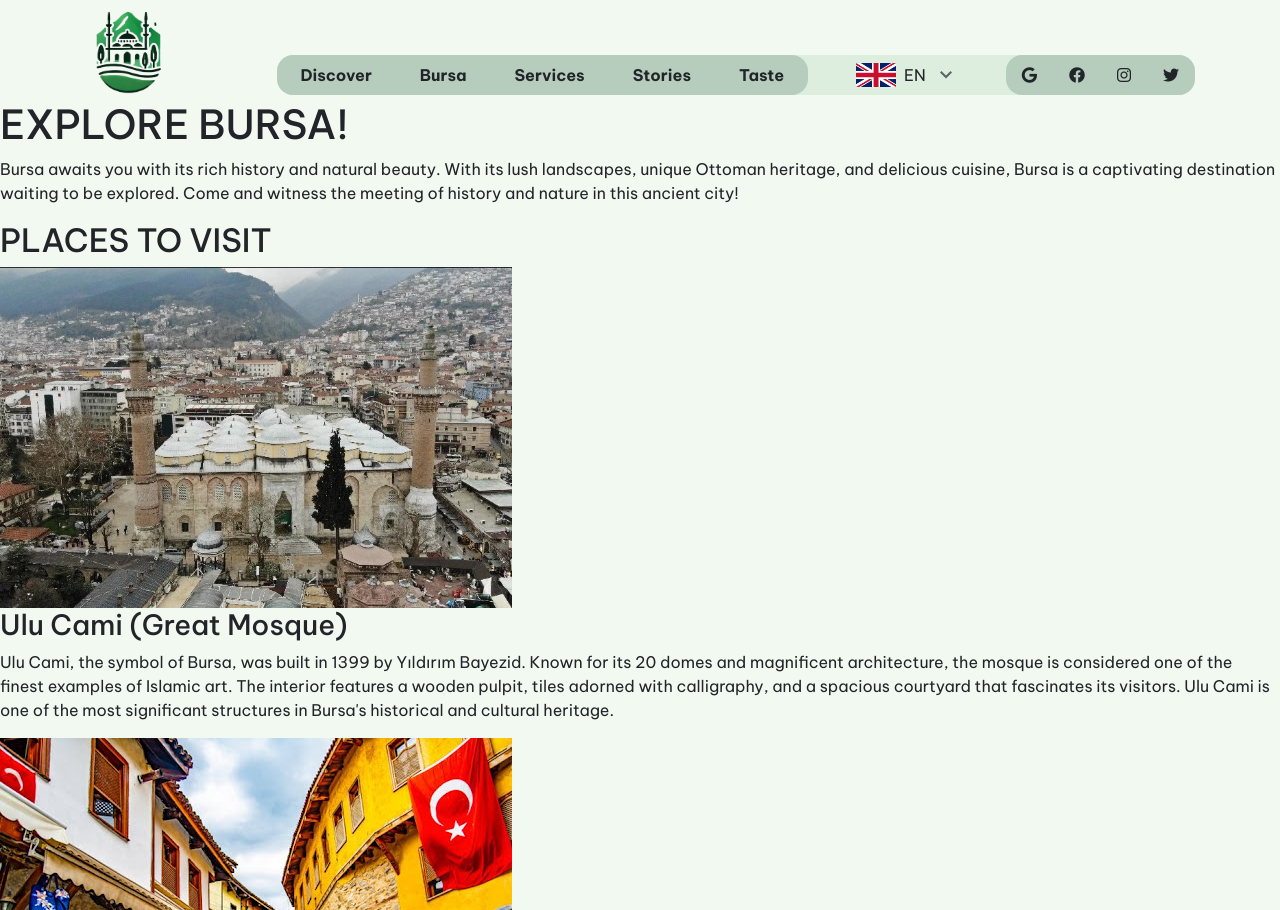
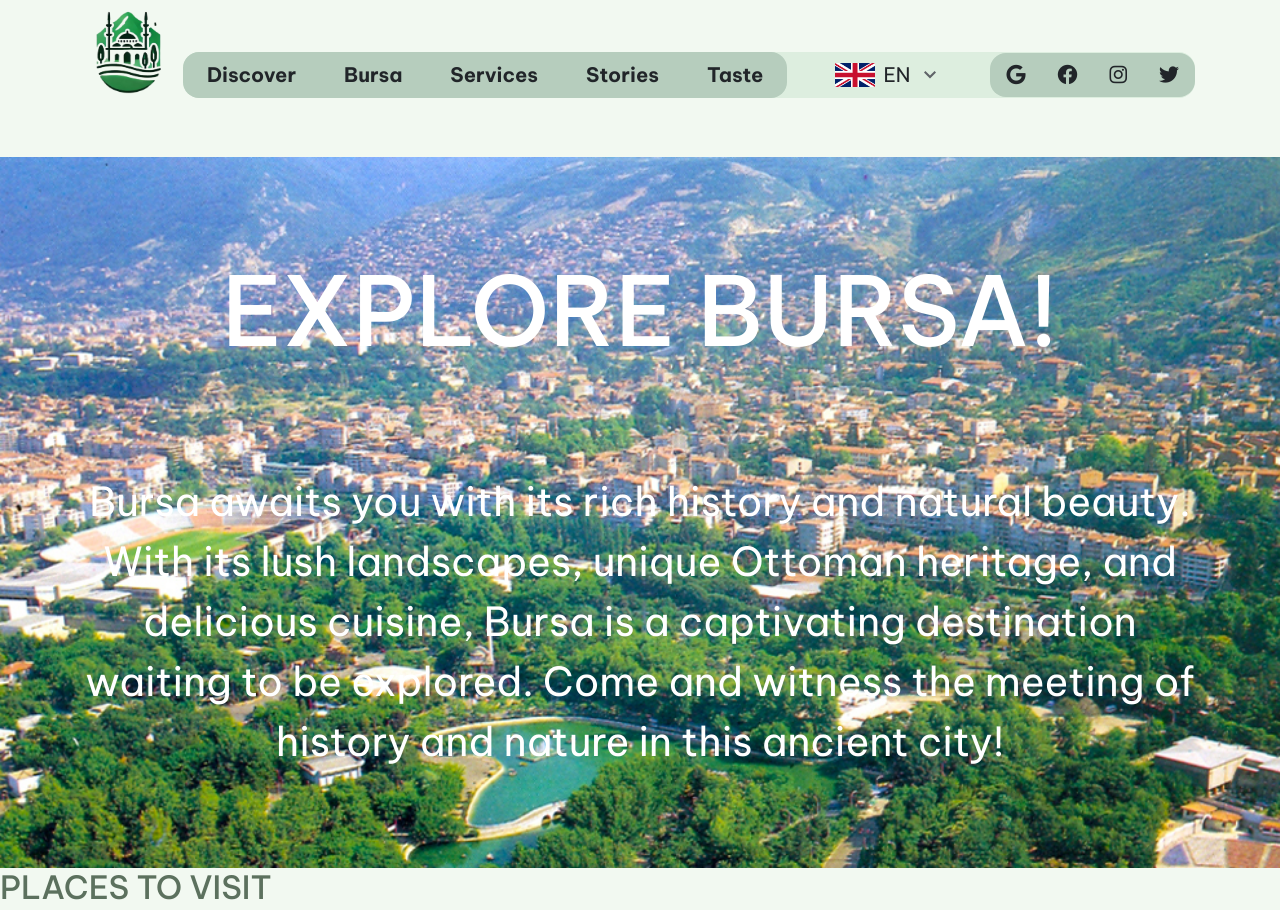
Before and after one commit to atakhankyn/visit-bursa-webpage, a plain HTML site: page index.html in a window 1280 px wide. Shown: the top 910 px of the page. Drawn offline with nearby package versions, Linux system fonts and the light colour scheme.

Commit message:
main heading styled

```diff
--- a/index.html
+++ b/index.html
@@ -12,7 +12,7 @@
     <link rel="icon" type="image/png" href="img/visitbursa-logo.png">
 </head>
 <body class="body-x">
-    <nav class="container d-flex flex-row align-items-center justify-content-between">
+    <nav class="container d-flex flex-row align-items-center justify-content-between mb-2 pb-5">
         <img class="nav-logo" src="img/visitbursa-logo.png">
         <div class="showOnDesktop radius-navbar bg-color-primary-300 flex-row justify-content-between align-items-center mt-5">
             <div class="radius-navbar bg-color-primary-400">
@@ -40,9 +40,9 @@
             <svg class="mt-2" xmlns="http://www.w3.org/2000/svg" height="86px" viewBox="0 -960 960 960" width="86px" fill="#5f6368"><path d="M120-240v-80h720v80H120Zm0-200v-80h720v80H120Zm0-200v-80h720v80H120Z"/></svg>
         </div>
     </nav>
-    <div>
-        <h1>EXPLORE BURSA!</h1>
-        <p>Bursa awaits you with its rich history and natural beauty. With its lush landscapes, unique Ottoman heritage, and delicious cuisine, Bursa is a captivating destination waiting to be explored. Come and witness the meeting of history and nature in this ancient city!</p>
+    <div class="main-heading">
+        <div class="pt-5"><h1 class="h1-x py-5">EXPLORE BURSA!</h1></div>
+        <div class="container py-5"><p class="main-heading-p mb-5">Bursa awaits you with its rich history and natural beauty. With its lush landscapes, unique Ottoman heritage, and delicious cuisine, Bursa is a captivating destination waiting to be explored. Come and witness the meeting of history and nature in this ancient city!</p></div>
     </div>
     <div>
         <div>
--- a/style.css
+++ b/style.css
@@ -2,6 +2,8 @@
 
 :root{
 /*Color scheme*/
+--clr-accent-100: #fff;
+
 --clr-primary-300: #DDEEDF;/*Colors close to main color*/
 --clr-primary-400: #B6CDBD;/*Main color*/
 
@@ -30,12 +32,12 @@
 /*Font sizes*/
 
 
---fs-400: 1,25 rem; /*Main font size, 1 rem=16px*/
---fs-500: 2 rem;
---fs-600: 2,25 rem;
---fs-700: 2,5 rem;
---fs-800: 3 rem;
---fs-900: 6 rem; /*Other font sizes, 900 for biggest, 100 for smallest*/
+--fs-400: 20px; /*Main font size, 1 rem=16px*/
+--fs-500: 32px;
+--fs-600: 36px;
+--fs-700: 40px;
+--fs-800: 48px;
+--fs-900: 96px; /*Other font sizes, 900 for biggest, 100 for smallest*/
 
 --fs-body: var(--fs-400); /*Font size for elements*/
 --fs-primary-heading: var(--fs-900); /*Font size for heading*/
@@ -212,10 +214,14 @@ textarea:not([rows]) {
   font-size: var(--fs-900);
 }
 
-h1,h2,h3,h4{
+h1{
   font-family: var(--ff-heading);
 }
 
+h2,h3,h4{
+  font-family: var(--ff-heading);
+  color: var(--clr-neutral-900);
+}
 .body-x{
   font-family: var(--ff-body);
   font-size: var(--fs-body);
@@ -232,12 +238,21 @@ nav{
   font-size: var(--fs-nav);
 }
 
-@media(max-width: 1000px){ /*When changing to mobile, we might have to adjust some things*/
+@media(max-width: 500px){
+  .main-heading{
+    background-image: url('img/telephone-bg.png');
+  }
+}
+
+@media(min-width: 500px) and (max-width: 1000px){ /*When changing to mobile, we might have to adjust some things*/
   .showOnDesktop{
     display: none;
   }
   .showOnMobile{
     display: flex;
+  }
+  .main-heading{
+    background-image: url('img/mobile-background.png');
   }
 }
 
@@ -247,6 +262,9 @@ nav{
   }
   .showOnMobile{
     display: none;
+  }
+  .main-heading{
+    background-image: url('img/heading-background.jpg');
   }
 }
 
@@ -267,3 +285,18 @@ li{
 .radius-navbar{
   border-radius: 16px
 }
+
+.main-heading{
+  background-repeat: no-repeat;
+  background-size: cover;
+  color: var(--clr-accent-100);
+  text-align: center;
+}
+
+.h1-x{
+  font-size: var(--fs-primary-heading);
+}
+
+.main-heading-p{
+  font-size: var(--fs-700);
+}
```
Also changed, not shown: img/heading-background.jpg (renamed from img/heading backgorund.jpg), img/mobile-background.png (added), img/telephone-bg.png (added).
